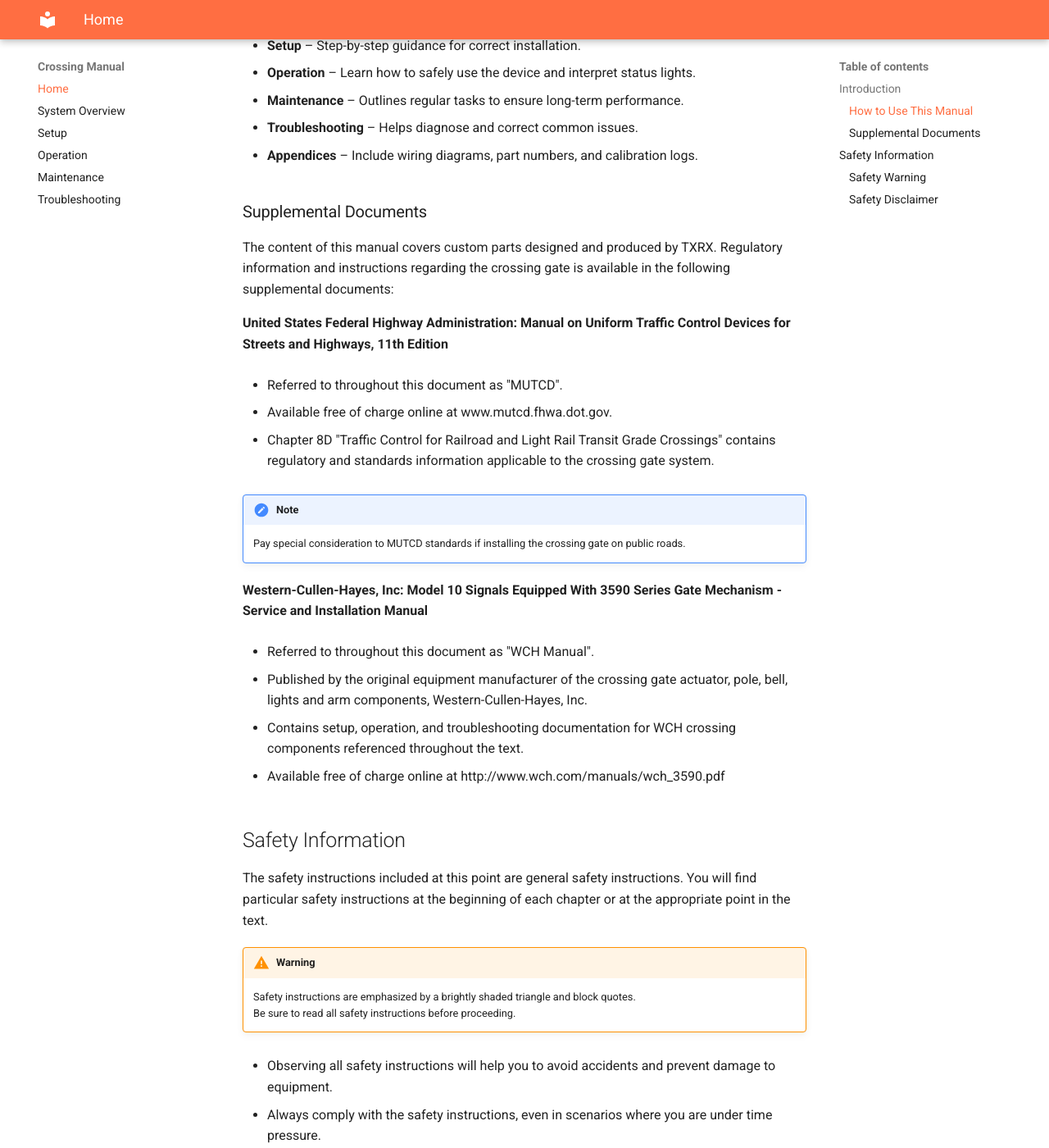
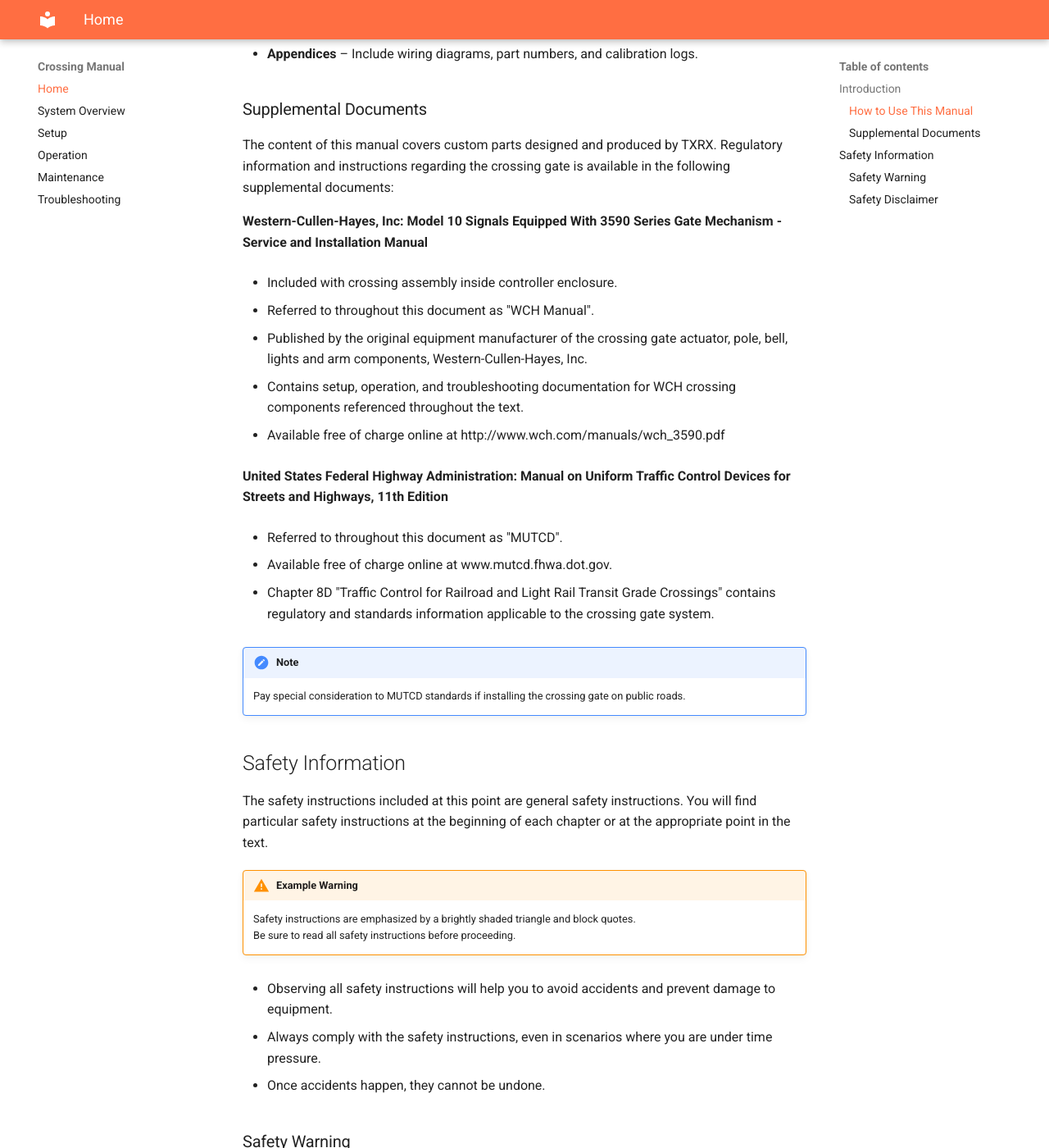
Before and after one commit to niell-ion/crossing-docs, an MkDocs documentation site: the page built from docs/index.md, in a window 1280 px wide and 1400 px high, scrolled down 717 px. Shown: the whole window at 82% size. Built offline with MkDocs 1.6.1 and Material for MkDocs 9.7.7, drawn with Linux system fonts in a browser that asks for light colours; some of the changed lines change nothing that is shown; some of the changed text lies outside the part shown.

Commit message:
Update index.md

```diff
--- a/docs/index.md
+++ b/docs/index.md
@@ -3,9 +3,6 @@
 Welcome to the TXRX Portable Crossing Guard.
 This manual is intended for machine operators, maintenance technicians, and field engineers.
 It provides step-by-step instructions to safely and effectively operate and maintain this equipment.
-
-!!! warning
-    This manual does not replace proper hands-on training. Only qualified personnel should operate or maintain this equipment.
 
 
 
@@ -38,6 +35,20 @@
 
 
 
+**Western-Cullen-Hayes, Inc: Model 10 Signals Equipped With 3590 Series Gate Mechanism - Service and Installation Manual**
+
+* Included with crossing assembly inside controller enclosure.
+
+* Referred to throughout this document as "WCH Manual".
+
+* Published by the original equipment manufacturer of the crossing gate actuator, pole, bell, lights and arm components, Western-Cullen-Hayes, Inc.
+
+* Contains setup, operation, and troubleshooting documentation for WCH crossing components referenced throughout the text.
+
+* Available free of charge online at http://www.wch.com/manuals/wch_3590.pdf
+
+
+
 **United States Federal Highway Administration: Manual on Uniform Traffic Control Devices for Streets and Highways, 11th Edition**
 
 * Referred to throughout this document as "MUTCD".
@@ -51,24 +62,12 @@
 
 
 
-**Western-Cullen-Hayes, Inc: Model 10 Signals Equipped With 3590 Series Gate Mechanism - Service and Installation Manual**
-
-* Referred to throughout this document as "WCH Manual".
-
-* Published by the original equipment manufacturer of the crossing gate actuator, pole, bell, lights and arm components, Western-Cullen-Hayes, Inc.
-
-* Contains setup, operation, and troubleshooting documentation for WCH crossing components referenced throughout the text.
-
-* Available free of charge online at http://www.wch.com/manuals/wch_3590.pdf
-
-
-
 ## Safety Information
 
 The safety instructions included at this point are general safety instructions.
 You will find particular safety instructions at the beginning of each chapter or at the appropriate point in the text.
 
-!!! warning
+!!! warning "Example Warning"
     Safety instructions are emphasized by a brightly shaded triangle and block quotes.
     Be sure to read all safety instructions before proceeding.
 
@@ -100,10 +99,13 @@
 
 ### Safety Disclaimer
 
+!!! warning "Personnel Warning"
+    This manual does not replace proper hands-on training. Only qualified personnel should operate or maintain this equipment.
+
 !!! warning "Equip Proper PPE"
     ANSI-rated Personal Protective Equipment (PPE) must be worn at all times, including safety glasses, gloves, hard hat, and protective footwear.
 
-!!! warning
+!!! warning "Liability Warning"
     The manufacturer assumes no liability for damage or injury resulting from:
 
     * Improper installation or operation.
@@ -114,6 +116,6 @@
 
     * Neglect of routine maintenance.
 
-!!! warning
+!!! warning "Operator Warning"
     By operating this equipment, the user agrees to accept all responsibility for its safe use.
     If there is any uncertainty regarding safe operation, contact the manufacturer or a qualified supervisor before proceeding.
```
